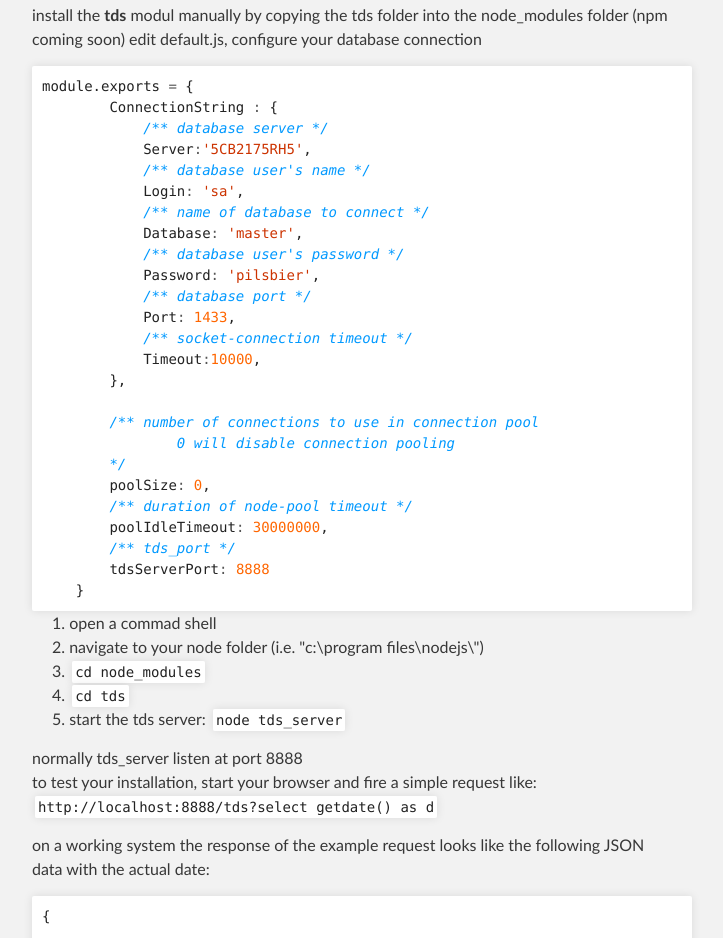
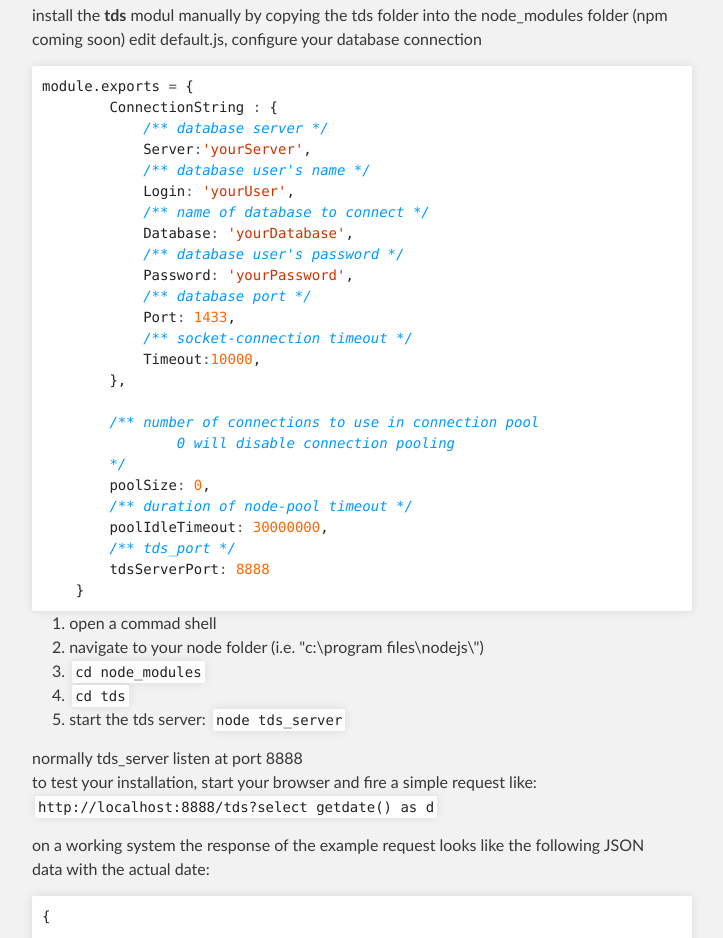
Before and after one commit to ttghr/tds, a plain HTML site: page index.html in a window 1280 px wide. Shown: the part 985-1923 px from the top of the page, without its empty margins (288-1011 px from the left). Drawn offline with Linux system fonts and the light colour scheme.

Commit message:
update index.html

```diff
--- a/index.html
+++ b/index.html
@@ -65,13 +65,13 @@ available on github: <a href="https://github.com/coopernurse/node-pool">https://
 <div class="highlight"><pre><span class="nx">module</span><span class="p">.</span><span class="nx">exports</span> <span class="o">=</span> <span class="p">{</span>
         <span class="nx">ConnectionString</span> <span class="o">:</span> <span class="p">{</span>
             <span class="cm">/** database server */</span>
-            <span class="nx">Server</span><span class="o">:</span><span class="s1">'5CB2175RH5'</span><span class="p">,</span>
+            <span class="nx">Server</span><span class="o">:</span><span class="s1">'yourServer'</span><span class="p">,</span>
             <span class="cm">/** database user's name */</span>
-            <span class="nx">Login</span><span class="o">:</span> <span class="s1">'sa'</span><span class="p">,</span>
+            <span class="nx">Login</span><span class="o">:</span> <span class="s1">'yourUser'</span><span class="p">,</span>
             <span class="cm">/** name of database to connect */</span>
-            <span class="nx">Database</span><span class="o">:</span> <span class="s1">'master'</span><span class="p">,</span>
+            <span class="nx">Database</span><span class="o">:</span> <span class="s1">'yourDatabase'</span><span class="p">,</span>
             <span class="cm">/** database user's password */</span>
-            <span class="nx">Password</span><span class="o">:</span> <span class="s1">'pilsbier'</span><span class="p">,</span>
+            <span class="nx">Password</span><span class="o">:</span> <span class="s1">'yourPassword'</span><span class="p">,</span>
             <span class="cm">/** database port */</span>
             <span class="nx">Port</span><span class="o">:</span> <span class="mi">1433</span><span class="p">,</span>
             <span class="cm">/** socket-connection timeout */</span>
```
